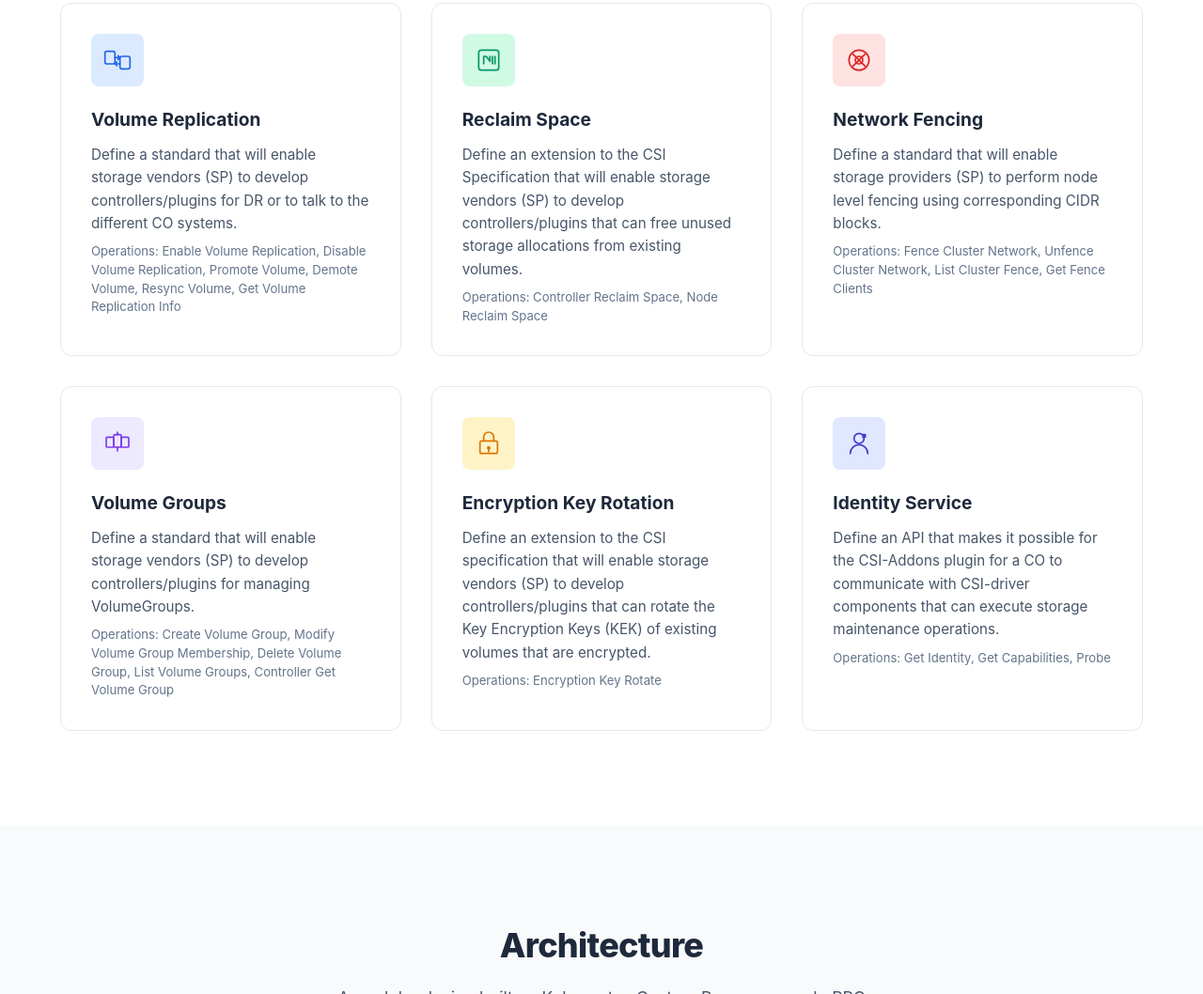
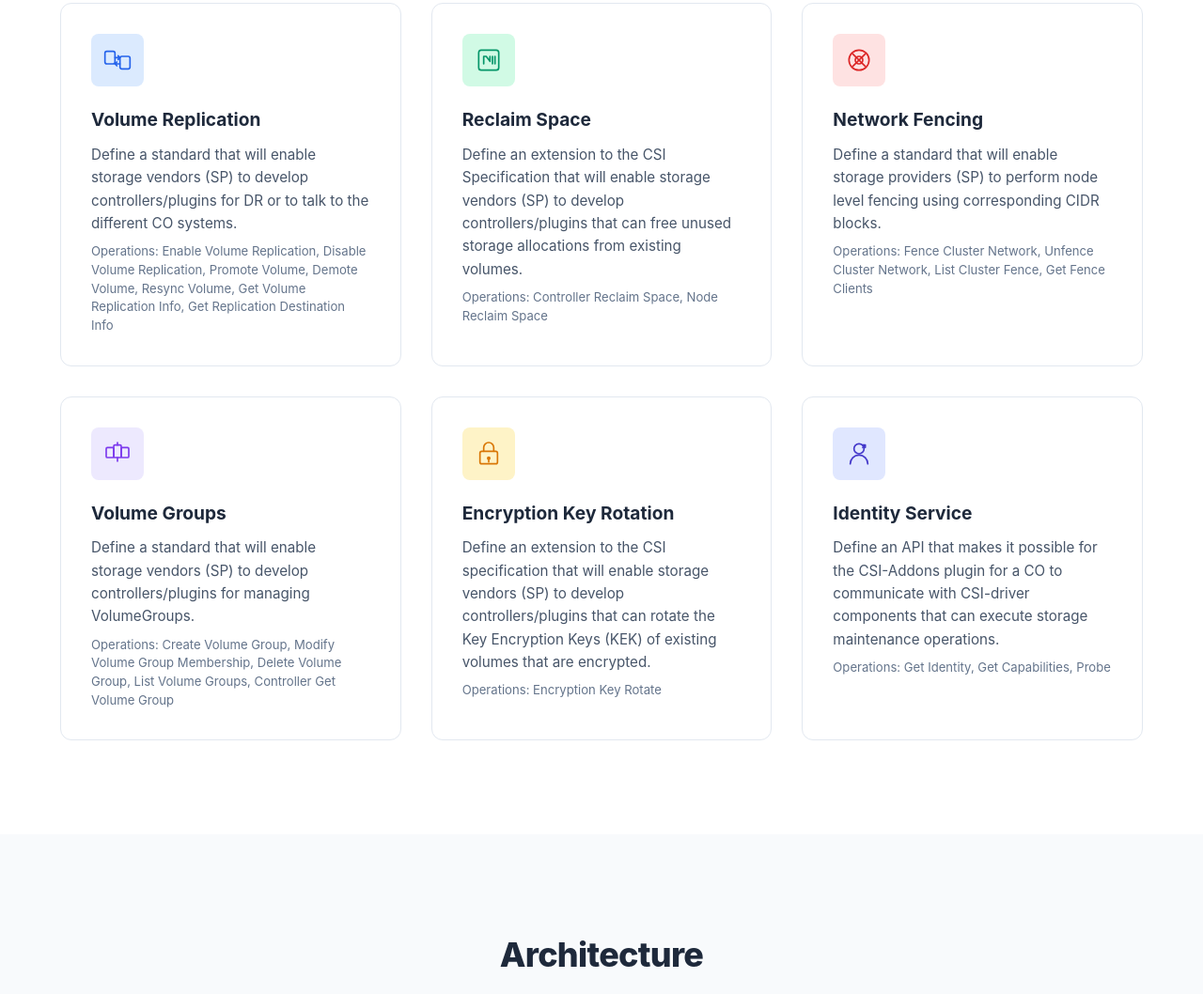
Before and after one commit to csi-addons/csi-addons.github.io, a plain HTML site: page index.html in a window 1280 px wide. Shown: the part 897-1955 px from the top of the page at 94% size. Drawn offline with Linux system fonts and the light colour scheme.

Commit message:
Update site content from spec and kubernetes-csi-addons

```diff
--- a/index.html
+++ b/index.html
@@ -83,7 +83,7 @@
             <svg viewBox="0 0 48 48" fill="none" xmlns="http://www.w3.org/2000/svg"><rect x="4" y="10" width="16" height="20" rx="3" stroke="currentColor" stroke-width="2.5"/><rect x="28" y="18" width="16" height="20" rx="3" stroke="currentColor" stroke-width="2.5"/><path d="M20 20h8m0 0l-3-3m3 3l-3 3" stroke="currentColor" stroke-width="2.5" stroke-linecap="round" stroke-linejoin="round"/><path d="M28 30h-8m0 0l3-3m-3 3l3 3" stroke="currentColor" stroke-width="2.5" stroke-linecap="round" stroke-linejoin="round"/></svg>
           </div>
           <h3>Volume Replication</h3>
-          <p>Define a standard that will enable storage vendors (SP) to develop controllers/plugins for DR or to talk to the different CO systems.<br><small class="feature-rpcs">Operations: Enable Volume Replication, Disable Volume Replication, Promote Volume, Demote Volume, Resync Volume, Get Volume Replication Info</small></p>
+          <p>Define a standard that will enable storage vendors (SP) to develop controllers/plugins for DR or to talk to the different CO systems.<br><small class="feature-rpcs">Operations: Enable Volume Replication, Disable Volume Replication, Promote Volume, Demote Volume, Resync Volume, Get Volume Replication Info, Get Replication Destination Info</small></p>
         </div>
 
         <div class="feature-card">
```
